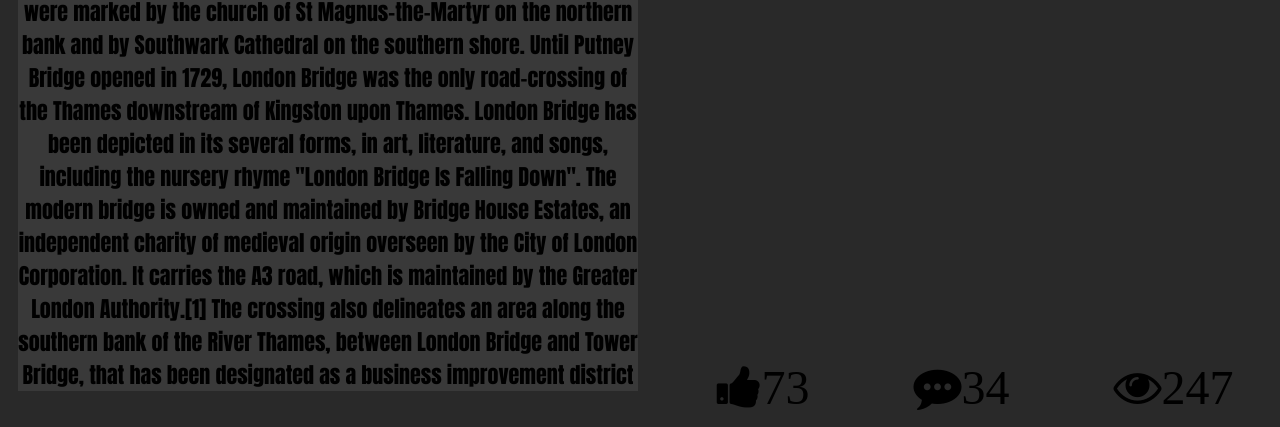
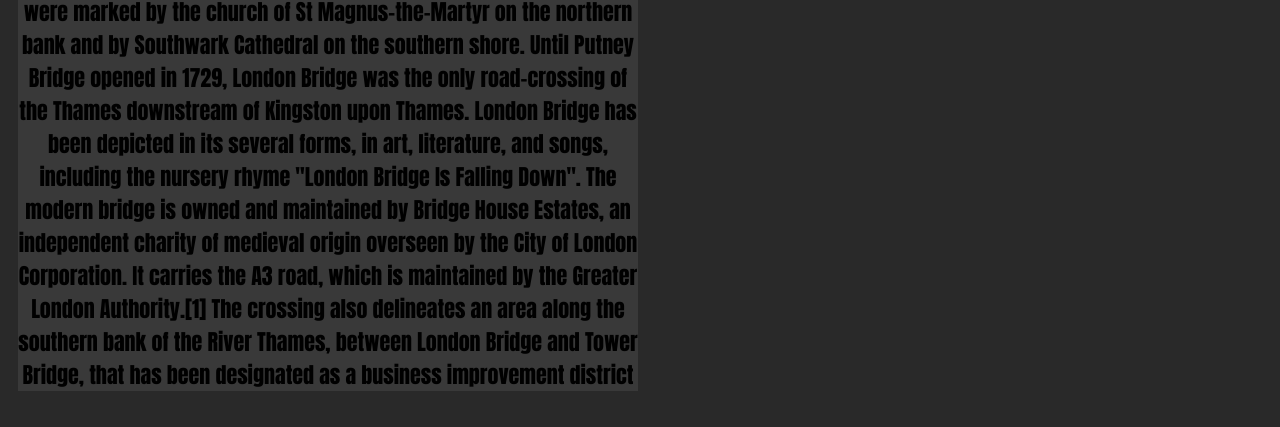
Before and after one commit to JustRiko/JustRiko.github.io, a plain HTML site: page News_1.html in a window 1280 px wide. Shown: the part 788-1215 px from the top of the page. Drawn offline with Linux system fonts and the light colour scheme.

Commit message:
complite first page...

```diff
--- a/News_1.html
+++ b/News_1.html
@@ -37,11 +37,6 @@
 The current bridge stands at the western end of the Pool of London and is positioned 30 metres (98 ft) upstream from previous alignments. The approaches to the medieval bridge were marked by the church of St Magnus-the-Martyr on the northern bank and by Southwark Cathedral on the southern shore. Until Putney Bridge opened in 1729, London Bridge was the only road-crossing of the Thames downstream of Kingston upon Thames. London Bridge has been depicted in its several forms, in art, literature, and songs, including the nursery rhyme "London Bridge Is Falling Down".
 
 The modern bridge is owned and maintained by Bridge House Estates, an independent charity of medieval origin overseen by the City of London Corporation. It carries the A3 road, which is maintained by the Greater London Authority.[1] The crossing also delineates an area along the southern bank of the River Thames, between London Bridge and Tower Bridge, that has been designated as a business improvement district</p>
-<ul class="likes-and-coments">
-    <li><i class="fa fa-thumbs-up fa-3x" id="likes-and-coments">73</i></li>
-    <li><i class="fa fa-commenting fa-3x" id="likes-and-coments">34</i></li>
-    <li><i class="fa fa-eye fa-3x" id="likes-and-coments">247</i></li>
-</ul>
 </div>
 <div class="News">
 </body>
```
